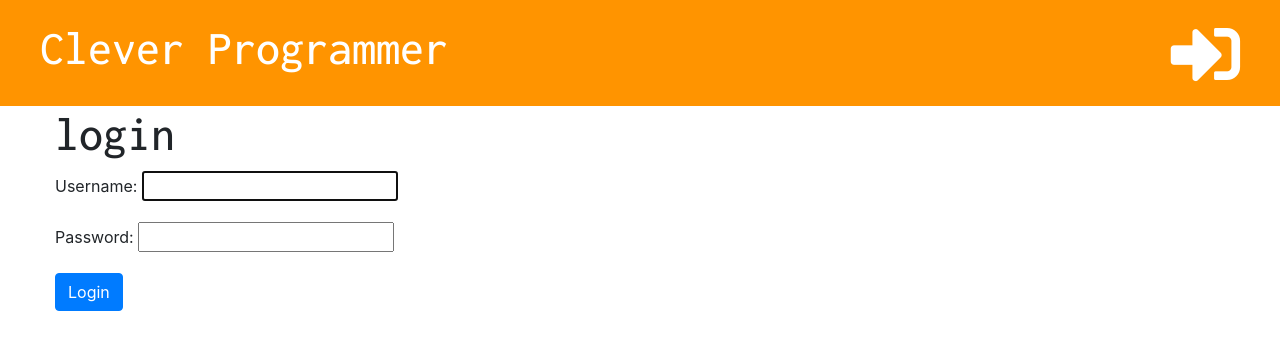
After one commit to vikramk55/my_django_site, a Django app: page /accounts/login/ in a window 1280 px wide. The commit adds this page. Shown: the top 350 px of the page. Run offline with Django 3.2, Linux system fonts and the light colour scheme; some libraries are stand-ins or nearby versions.

Commit message:
Add login functionality.

```diff
--- a/blog/templates/blog/base.html
+++ b/blog/templates/blog/base.html
@@ -3,7 +3,7 @@
 <html lang="en">
 <head>
     <meta charset="UTF-8">
-    <title>My Blog</title>
+    <title>{% block title %}{% endblock %}</title>
     <link rel="preconnect" href="https://fonts.gstatic.com">
     <link href="https://fonts.googleapis.com/css2?family=Inconsolata:wght@500&display=swap" rel="stylesheet">
     <link rel="stylesheet" href="https://cdn.jsdelivr.net/npm/bootstrap@4.6.0/dist/css/bootstrap.min.css">
@@ -15,9 +15,11 @@
     {% if user.is_authenticated %}
         <a href="{% url 'post_draft_list' %}" class="top-menu"><i class="fab fa-firstdraft fa-2x"></i></a>
         <a href="{% url 'post_new' %}" class="top-menu"><i class="fas fa-plus fa-2x"></i></a>
-        <h1><a href="{% url "post_list" %}">Clever Programmer </a></h1>
+
+    {% else %}
+        <a href="{% url 'login' %}" class="top-menu"><i class="fas fa-sign-in-alt fa-2x"></i></a>
     {% endif %}
-
+    <h1><a href="{% url "post_list" %}">Clever Programmer </a></h1>
 </div>
 <div class="content container">
     <div class="row">
--- a/blog/templates/blog/post_detail.html
+++ b/blog/templates/blog/post_detail.html
@@ -1,4 +1,6 @@
 {% extends 'blog/base.html' %}
+
+{% block title %}{{ post.title }}{% endblock %}
 
 {% block content %}
     <div class="post">
--- a/blog/templates/blog/post_draft_list.html
+++ b/blog/templates/blog/post_draft_list.html
@@ -1,4 +1,7 @@
 {% extends 'blog/base.html' %}
+
+{% block title %}My drafts{% endblock %}
+
 {% block content %}
     {% for post in posts %}
         <div class="post">
--- a/blog/templates/blog/post_edit.html
+++ b/blog/templates/blog/post_edit.html
@@ -1,4 +1,6 @@
 {% extends 'blog/base.html' %}
+
+{% block title %}{{ post.title }}{% endblock %}
 
 {% block content %}
     <h1>New Post</h1>
--- a/blog/templates/blog/post_list.html
+++ b/blog/templates/blog/post_list.html
@@ -1,4 +1,6 @@
 {% extends 'blog/base.html' %}
+
+{% block title %}My Blog{% endblock %}
 
 {% block content %}
     {% for post in posts %}
@@ -7,7 +9,7 @@
                 <p>Published: {{ post.published_date }}</p>
             </div>
             <h1><a href="{% url 'post_detail' pk=post.pk %}">{{ post.title }}</a></h1>
-            <p>{{ post.text|linebreaksbr }}</p>
+            <p>{{ post.text|truncatechars:50|linebreaksbr }}</p>
         </div>
     {% endfor %}
 {% endblock %}
--- /dev/null
+++ b/blog/templates/registration/login.html
@@ -0,0 +1,12 @@
+{% extends 'blog/base.html' %}
+
+{% block title %}Login{% endblock %}
+
+{% block content %}
+  <h2>login</h2>
+  <form method="post">
+    {% csrf_token %}
+    {{ form.as_p }}
+    <button type="submit" class="btn btn-primary">Login</button>
+  </form>
+{% endblock %}
--- a/blog/urls.py
+++ b/blog/urls.py
@@ -1,5 +1,6 @@
 from django.urls import path
 from . import views
+from django.contrib.auth import views as auth_views
 urlpatterns = [
     # 127.0.0.1:8000 ---> local
     # mydjangosite.com ---> online
@@ -25,5 +26,15 @@ urlpatterns = [
     # mydjangosite.com/post/2/publish ---> online
     path('post/<int:pk>/publish/', views.post_publish, name='post_publish'),
 
+    # 127.0.0.1:8000/accounts/login ---> local
+    # mydjangosite.com/accounts/login ---> online
+    # path('accounts/login/', auth_views.login, name='login'),
+
+    path('accounts/login/',auth_views.LoginView.as_view(template_name="registration/login.html"), name="login"),
+
+
+
+
+
 
 ]
--- a/mysite/settings.py
+++ b/mysite/settings.py
@@ -27,7 +27,7 @@ DEBUG = True
 
 ALLOWED_HOSTS = []
 
-
+LOGIN_REDIRECT_URL = 'post_list'
 # Application definition
 
 INSTALLED_APPS = [
```
Also changed, not shown: blog/views.py (+6 -1 lines), db.sqlite3.
